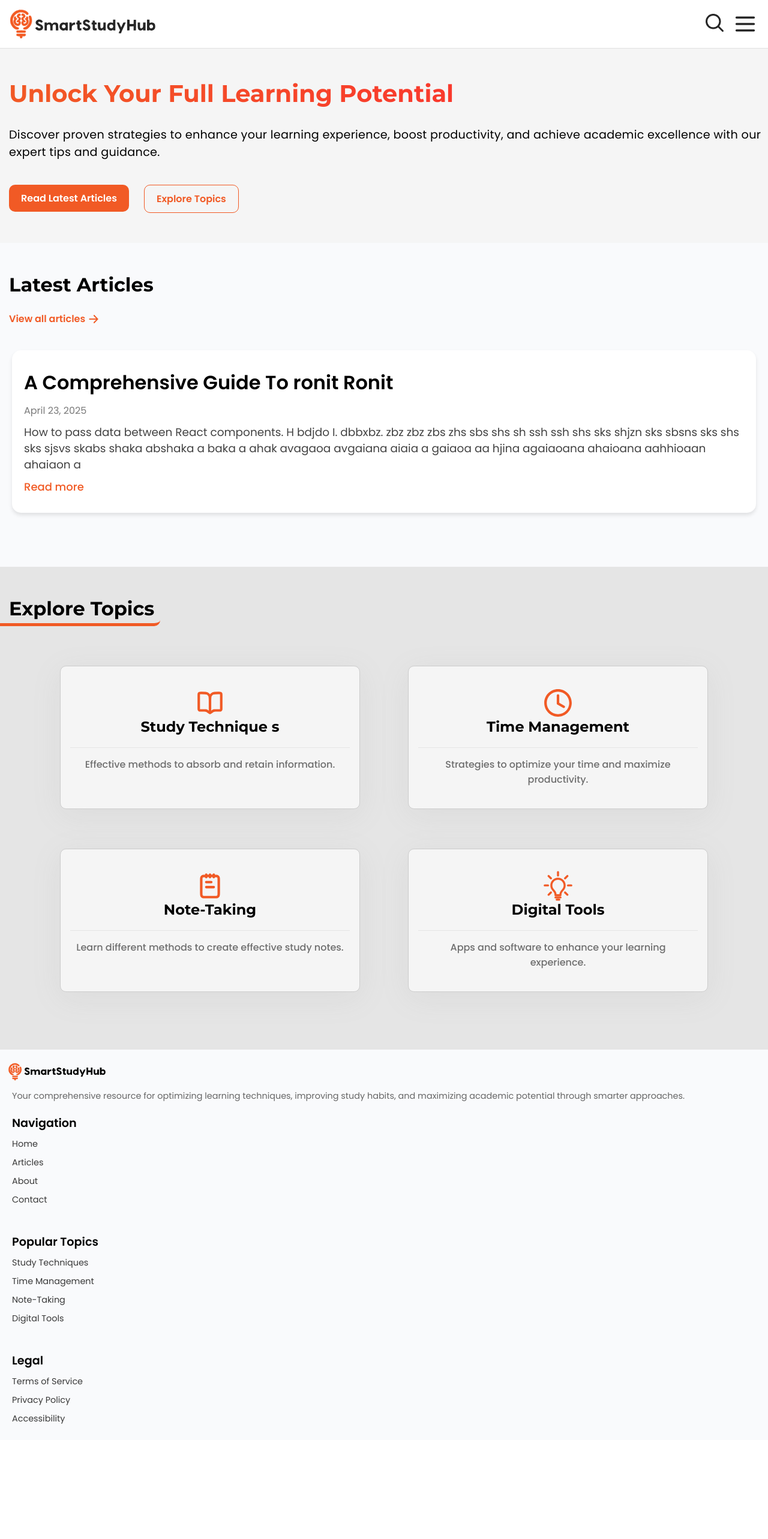
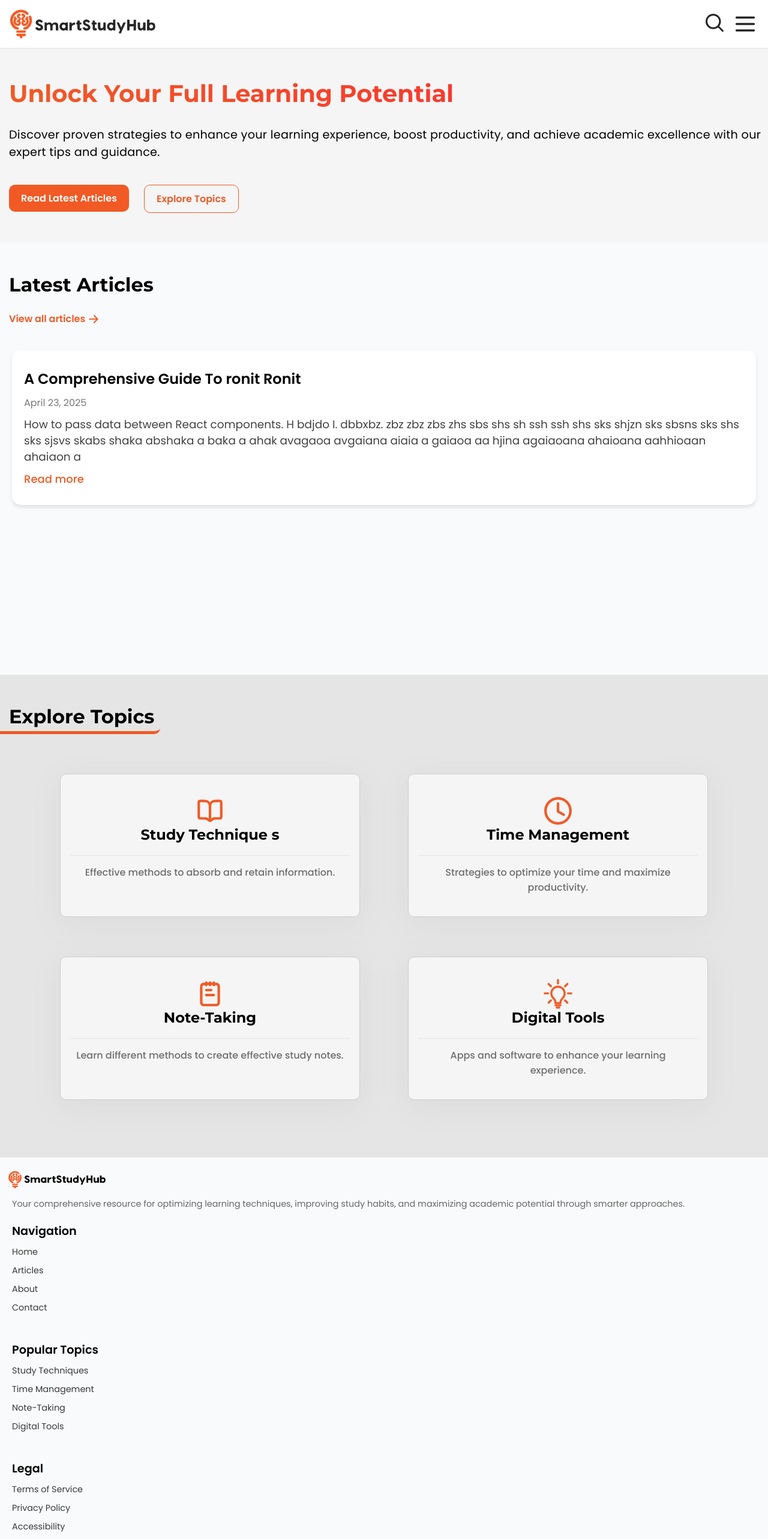
Before and after one commit to ronitvarnwal/SmartStudyHub-ronit, a React (Vite) app: page / in a window 1280 px wide. Shown: the top 2566 px of the page at 60% size. Before the commit the page ends 2401 px from the top, so only its background shows below. Built offline with nearby package versions, Linux system fonts and the light colour scheme.

Commit message:
Change 10

```diff
--- a/Components/Navbar.jsx
+++ b/Components/Navbar.jsx
@@ -28,7 +28,7 @@ const Navbar = () => {
 
   return (
     <>
-    <nav className={`navbar ${scrolled ? 'scrolled' : ''} ${isMenuOpen ? 'menu-open': ''}`}>
+    <div className={`navbar ${scrolled ? 'scrolled' : ''} ${isMenuOpen ? 'menu-open': ''}`}>
   <div className="navbar-top">
     <Link to="/" style={{ cursor: 'default' }}>
     <div className={`logo-group ${isMenuOpen ? 'logo-edit' : ''}`}>
@@ -50,7 +50,7 @@ const Navbar = () => {
       <li><Link to="/" style={{textDecoration: 'none', color: '#525252'}}>About</Link></li>
     </ul>
   )}
-</nav>
+</div>
     </>
   );
 };
--- a/Pages/BlogPost.jsx
+++ b/Pages/BlogPost.jsx
@@ -66,18 +66,24 @@ const BlogPost = () => {
           })}
         </script>
       </Helmet>
-
-      <Navbar />
+    <header>
+       <nav>
+        <Navbar />
+       </nav>
       <div className="blog-container">
         <h1 className="blog-title">{title}</h1>
         <p className="blog-meta">{date}</p>
         <p className="blog-description">{description}</p>
+      <header/>
 
         <div className="blog-content">
           {content?.map(renderContentBlock)}
         </div>
       </div>
-      <Footer />
+    </header>
+      <footer>
+        <Footer />
+      </footer>
     </>
   );
 };
--- a/Pages/Home.jsx
+++ b/Pages/Home.jsx
@@ -52,7 +52,10 @@ const Home = () => {
         <meta name="description" content="Discover proven strategies to enhance your learning experience, boost productivity, and achieve academic excellence with our expert tips and guidance." />
         <meta name="keywords" content="how to study less and get more grades?, how to become a topper at study, study techniques, time management, note-taking, digital tools, learning strategies, academic success, productivity, study tips, study skills, learning tips, study methods" />
       </Helmet>
+      <header>
+    <nav>
       <Navbar />
+    </nav>
       <div className="intro">
         <h1 className="gradient-text">Unlock Your Full Learning Potential</h1>
         <p className="intro-desp">
@@ -64,15 +67,20 @@ const Home = () => {
           <button onClick={scrollToTopics} className="intro-button explore-topic-button">Explore Topics</button>
         </div>
       </div>
-      <div className="latest-articles">
+        </header>
+      <main className="latest-articles">
         <h1 className="latest-articles-heading">Latest Articles</h1>
         <div className="blogpage-link-container">
         <Link to="/blog"><p className="blogpage-link">View all articles <img className="right-arrow" src={RightArrow} alt="arrow" /></p></Link>
 
         </div>
-        <FeaturedBlog />
+        <article>
+          <FeaturedBlog />
+        </article>
         <div className="latest-articles-space"></div>
-      </div>
+      </main>
+
+     <article>
       <div className="topics-container">
         <div>
           <h1 ref={topicsRef} className="topics-heading">Explore Topics</h1>
@@ -89,7 +97,10 @@ const Home = () => {
         </div>
         <div className="last-topic-space"></div>
       </div>
-      <Footer />
+     </article>
+      <footer>
+        <Footer />
+      </footer>
     </>
   );
 };
```
